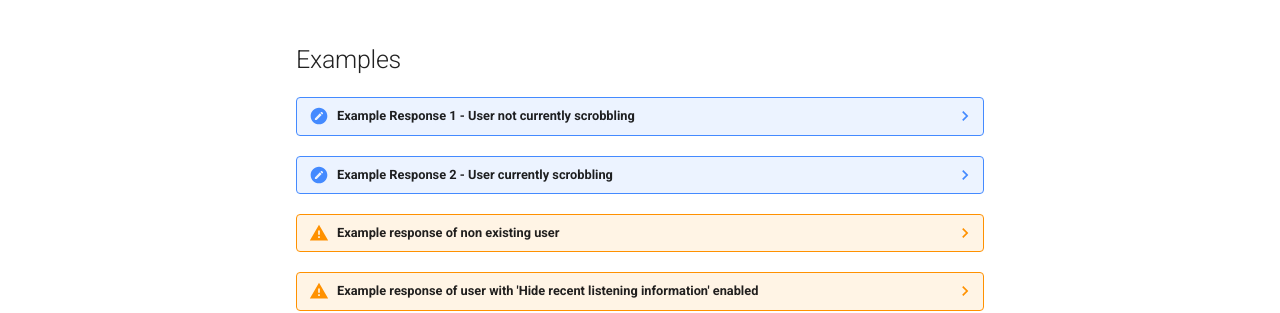
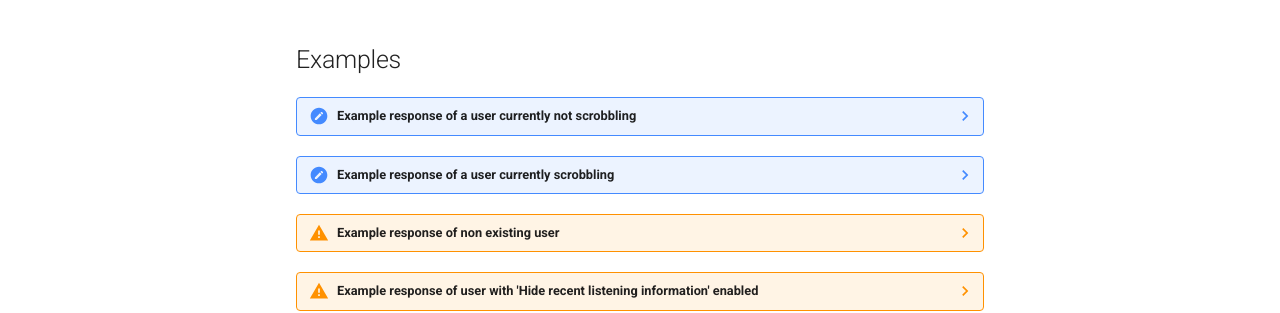
Before and after one commit to lastfm-docs/api-docs, an MkDocs documentation site: the page built from docs/user/getRecentTracks.md, in a window 1280 px wide and 900 px high, scrolled down 1040 px. Shown: the part 475-788 px from the top of the window. Built offline with MkDocs 1.6.1 and Material for MkDocs 9.7.7, drawn with Linux system fonts in a browser that asks for light colours; emoji names are drawn with the system emoji font; comment, search, counter and statistics services are not loaded; some of the changed text lies outside the part shown.

Commit message:
fixes for consistency and typos

````diff
--- a/docs/user/getRecentTracks.md
+++ b/docs/user/getRecentTracks.md
@@ -1,6 +1,6 @@
 Returns a list of the tracks recently scrobbled by this user. Adds a `nowplaying` flag with a boolean value if the user is currently scrobbling.
 
-This method doesn not require authentication.
+This method doesn't not require authentication.
 
 ## Parameters
 
@@ -33,7 +33,7 @@
 
 ## Examples
 
-??? note "Example Response 1 - User not currently scrobbling"
+??? note "Example response of a user currently not scrobbling"
 
     | Parameter | Value      |
     |-----------|------------|
@@ -100,7 +100,7 @@
     }
     ```
 
-??? note "Example Response 2 - User currently scrobbling"
+??? note "Example response of a user currently scrobbling"
 
     | Parameter | Value      |
     |-----------|------------|
````
